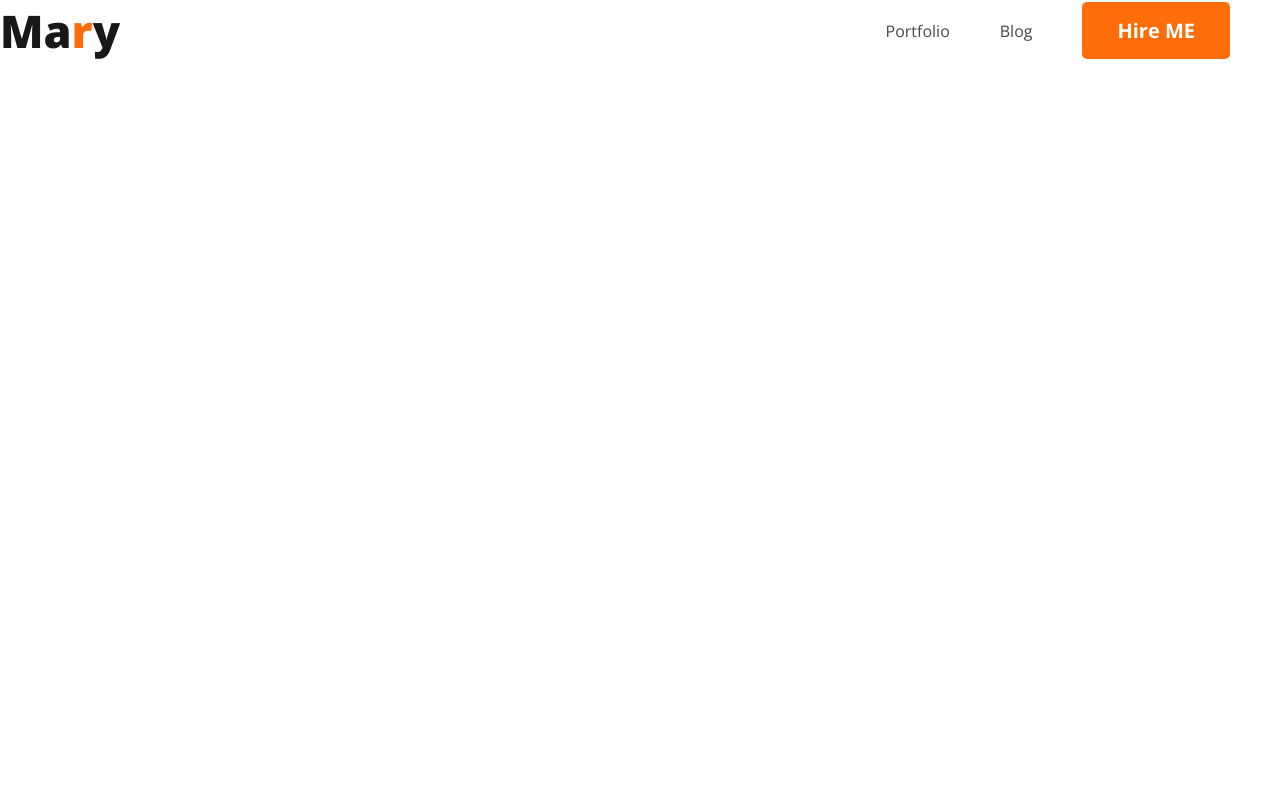
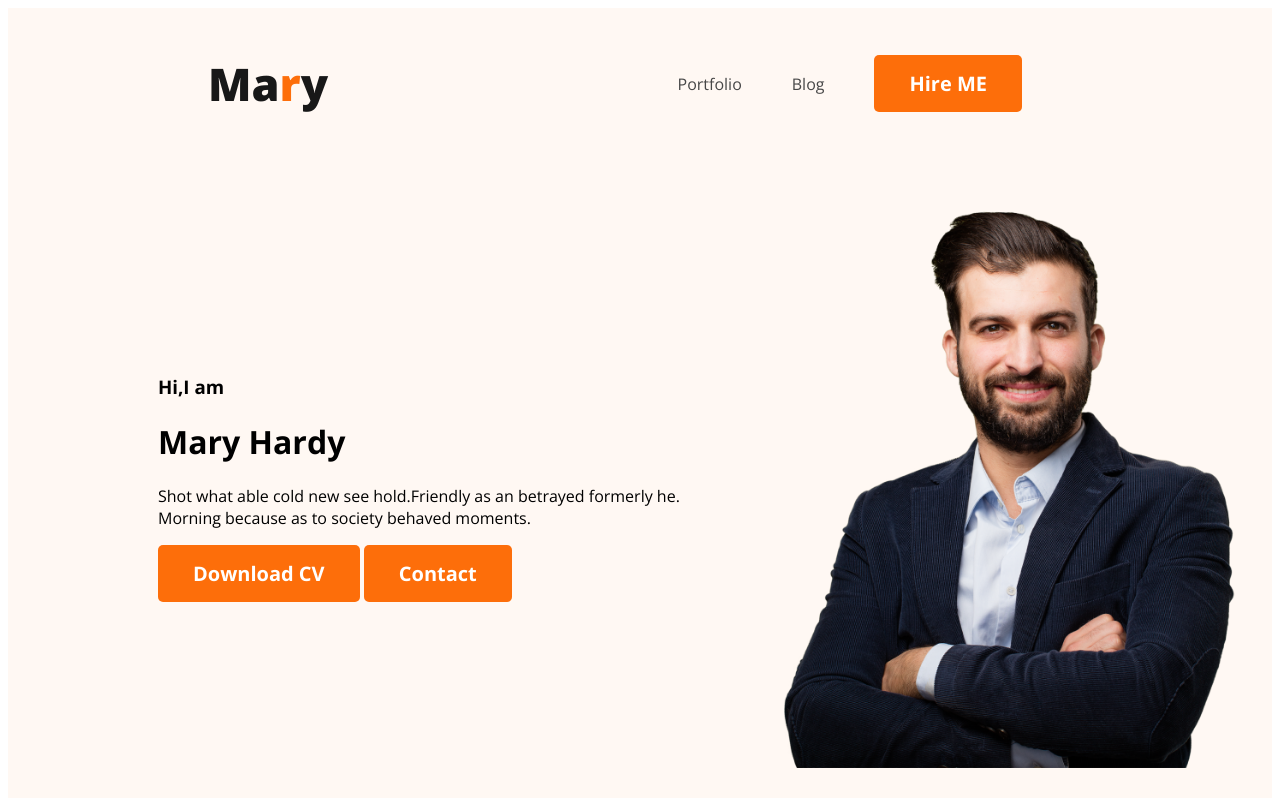
Before and after one commit to Shindhu-Aronno/Portfolio, a plain HTML site: page index.html in a window 1280 px wide. Drawn offline with nearby package versions, Linux system fonts and the light colour scheme.

Commit message:
banner content added

```diff
--- a/index.html
+++ b/index.html
@@ -13,7 +13,7 @@
 </head>
 
 <body>
-    <header>
+    <header class="header">
         <nav>
             <h3 class="nav-title">Ma<span class="orange">r</span>y</h3>
             <ul>
@@ -22,6 +22,18 @@
                 <li><button class="btn-primary">Hire ME</button></li>
             </ul>
         </nav>
+        <div class="banner">
+            <div class="banner-content">
+                <h3 class="banner-greeting">Hi,I am</h3>
+                <h1 class="banner-title">Mary Hardy</h1>
+                <p>
+                    Shot what able cold new see hold.Friendly as an betrayed formerly he. Morning because as to society behaved moments.
+                </p>
+                <button class="btn-primary">Download CV</button>
+                <button class="btn-primary">Contact</button>
+            </div>
+            <img class="profile-pic" src="images/hardy.png" alt="" />
+        </div>
     </header>
     <main></main>
     <footer></footer>
--- a/styles/style.css
+++ b/styles/style.css
@@ -1,8 +1,8 @@
 /* Common Shared Styles */
 
 * {
-    margin: 0;
-    padding: 0;
+    /* margin: 0;
+    padding: 0; */
     box-sizing: border-box;
     font-family: 'Open Sans', sans-serif;
 }
@@ -28,6 +28,7 @@ nav {
     display: flex;
     justify-content: space-between;
     align-items: center;
+    margin: 0 200px;
 }
 
 .nav-title {
@@ -50,3 +51,20 @@ nav a {
     text-decoration: none;
     color: #474747;
 }
+
+
+/* header styles */
+
+.header {
+    background-color: #fff8f3;
+}
+
+.banner {
+    padding: 30px 30px 30px 150px;
+    display: flex;
+    align-items: center;
+}
+
+.profile-pic {
+    width: 500px;
+}
```
